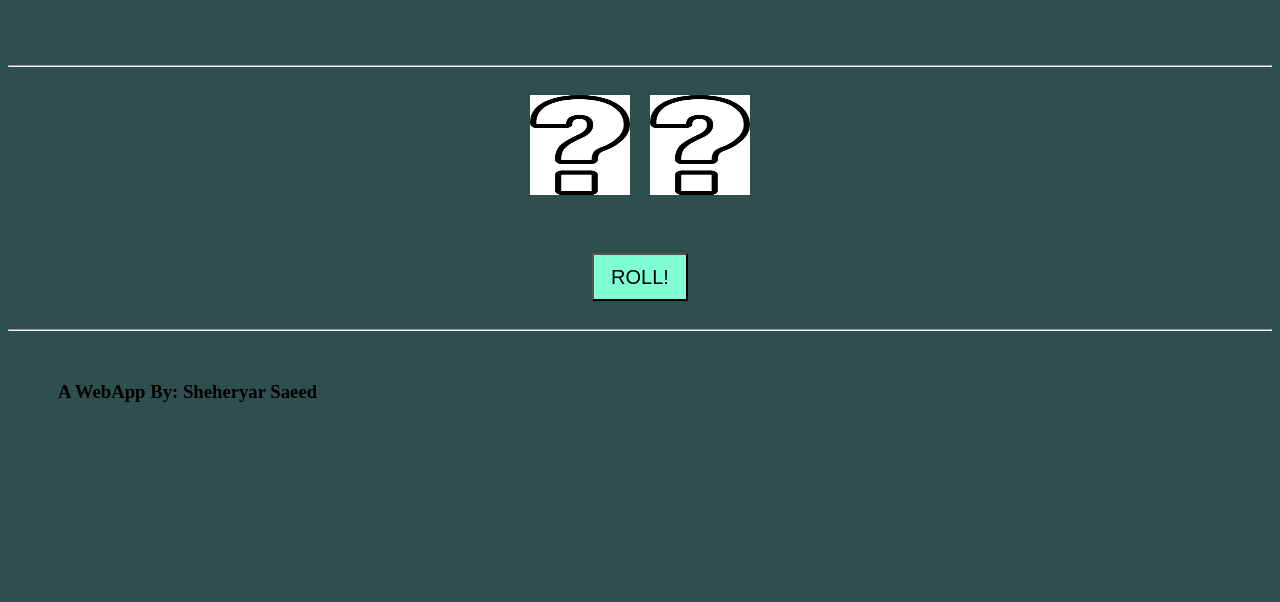
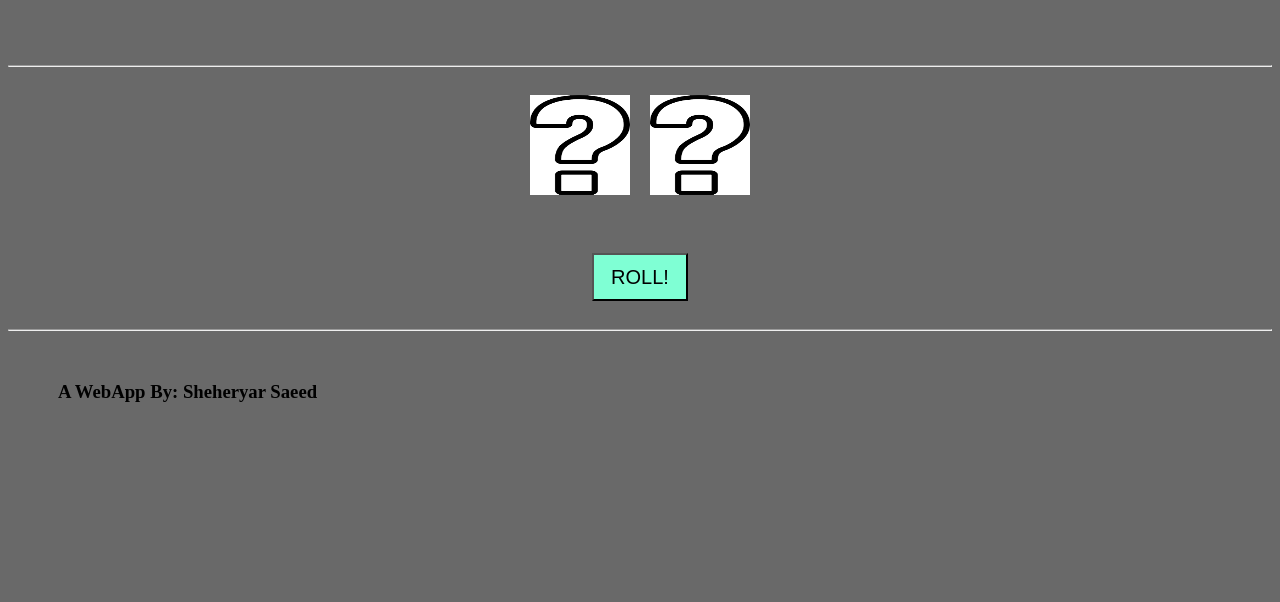
Before and after one commit to Sheryyar36/Dice, a plain HTML site: page dice.html in a window 1280 px wide. Shown: the part 198-800 px from the top of the page. Drawn offline with Linux system fonts and the light colour scheme.

Commit message:
background changes

```diff
--- a/dice.css
+++ b/dice.css
@@ -1,5 +1,5 @@
 * {
-    background-color:darkslategray;
+    background-color:dimgray;
 }
 
 header div{
```
